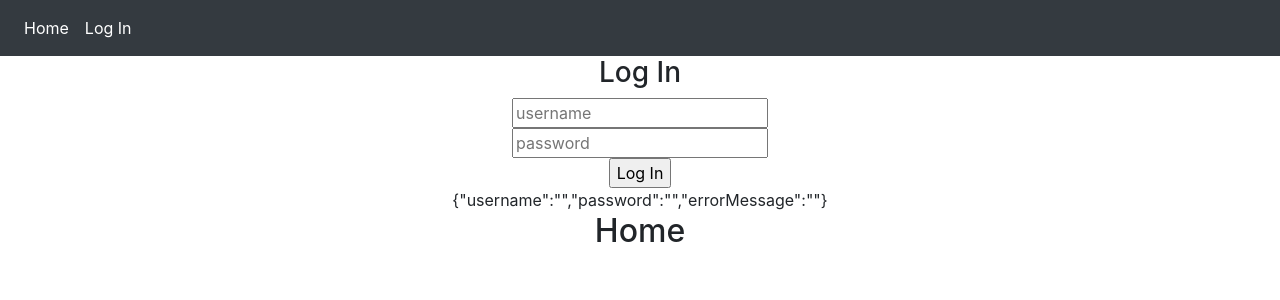
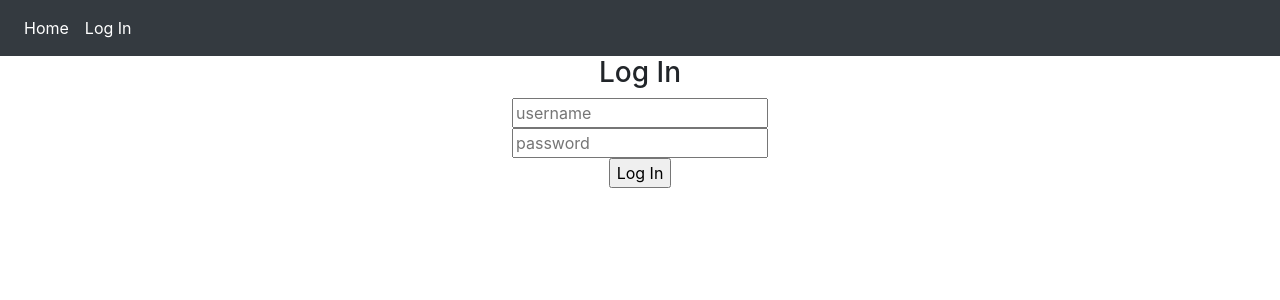
Before and after one commit to 1905-javareact/project1-abubanggheed, a React (Create React App) app: page / in a window 1280 px wide. Shown: the top 300 px of the page. Built offline with nearby package versions, Linux system fonts and the light colour scheme.

Commit message:
loging in from anywhere hits api and reveals the wrapped component

```diff
--- a/src/App.tsx
+++ b/src/App.tsx
@@ -17,7 +17,7 @@ const App: React.FC = () => {
           <NavBar />
           <Switch>
             <Route path='/login' component={LoginPage} />
-            <Route path='/' exact render={LoginWrapper(Home)} />
+            <Route path='/' exact component={LoginWrapper(Home)} />
           </Switch>
         </div>
       </Provider>
--- a/src/actions/login.actions.ts
+++ b/src/actions/login.actions.ts
@@ -8,7 +8,7 @@ export const loginTypes = {
   UPDATE_FIELD: 'UPDATE_FIELD',
 }
 
-export const login = (username:string, password:string, history:any) => async dispatch => {
+export const login = (username:string, password:string) => async dispatch => {
   try {
     const response = await loginClient.post('/', {
       username: username,
@@ -20,7 +20,6 @@ export const login = (username:string, password:string, history:any) => async di
         payload: user,
         type: loginTypes.SET_SELF
       })
-      history.push('/')
     } else if(response.status === 401) {
       dispatch({type: loginTypes.INVALID_CREDENTIALS})
     } else {
--- a/src/components/login/form.tsx
+++ b/src/components/login/form.tsx
@@ -5,12 +5,14 @@ interface ILoginFormProps {
   password:string
   errorMessage:string
   updateField: (field:string, value:string) => void
+  login: (username:string, password:string) => void
 }
 
 export class LoginForm extends Component<ILoginFormProps, any> {
 
   handleSubmit = event => {
     event.preventDefault()
+    this.props.login(this.props.username, this.props.password)
   }
 
   handleChange = field => event => {
@@ -21,13 +23,13 @@ export class LoginForm extends Component<ILoginFormProps, any> {
     return (
       <>
         <form onSubmit={this.handleSubmit}>
-          <input type="text" onChange={this.handleChange('username')} placeholder="username" value={this.props.username} />
+          <input type="text" onChange={this.handleChange('username')} placeholder="username" value={this.props.username} id="username" />
           <br />
-          <input type="password" onChange={this.handleChange('password')} placeholder="password" value={this.props.password} />
+          <input type="password" onChange={this.handleChange('password')} placeholder="password" value={this.props.password} id="password" />
           <br />
           <input type="submit" value="Log In" />
         </form>
-        {JSON.stringify(this.props)}
+        <h4>{this.props.errorMessage}</h4>
       </>
     )
   }
--- a/src/components/loginwrapper/loginwrapper.tsx
+++ b/src/components/loginwrapper/loginwrapper.tsx
@@ -1,9 +1,19 @@
 import React from 'react';
 import { LoginPage } from '../login/page';
+import { connect } from 'react-redux';
+import { IState } from '../../reducers';
 
-export const LoginWrapper = WrappedComponent => () => (
+
+const mapStateToProps = (state: IState) => ({
+  userId: state.self.userId
+})
+
+interface ILoginWrapperProps {
+  userId: number
+}
+
+export const LoginWrapper = WrappedComponent => connect(mapStateToProps)((props:ILoginWrapperProps) => (
   <>
-    <LoginPage />
-    <WrappedComponent />
+    {props.userId ? <WrappedComponent /> : <LoginPage />}
   </>
-)
+))
```
